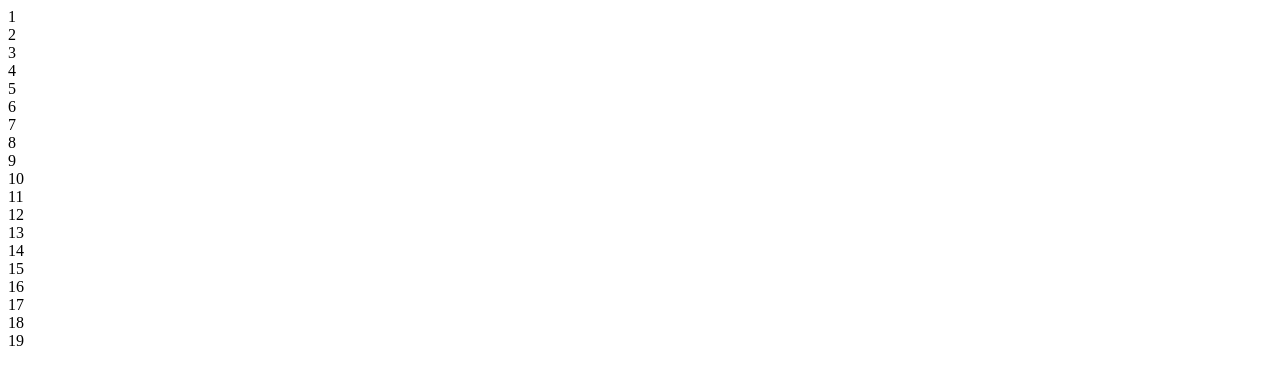
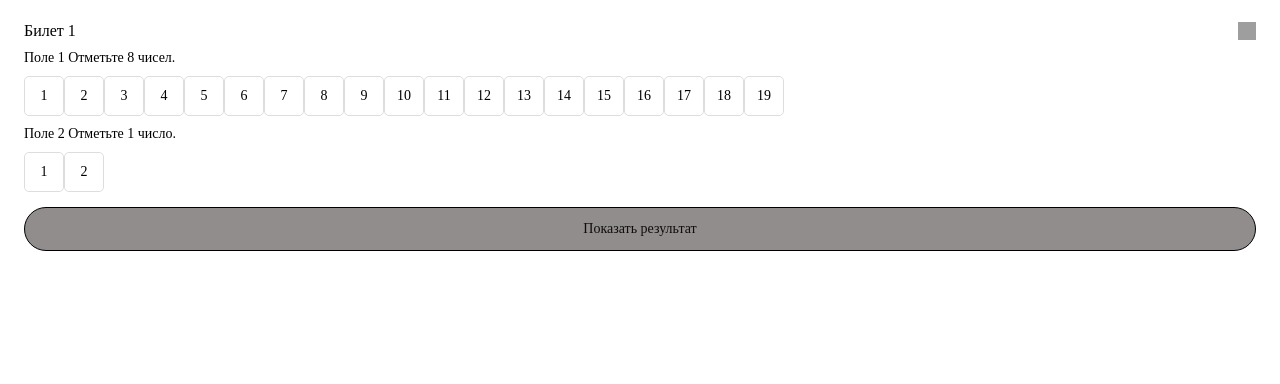
Before and after one commit to PerCreate/test, a React (Create React App) app: page / in a window 1280 px wide. Shown: the top 384 px of the page. Built offline with nearby package versions, Linux system fonts and the light colour scheme; grey boxes are pictures that could not be loaded.

Commit message:
continue

```diff
--- a/src/App.js
+++ /dev/null
@@ -1,23 +0,0 @@
-import { useState } from "react";
-import Field from "./Field";
-
-function getRandomNumber(min, max) {
-	return Math.floor(Math.random() * (max - min + 1) + min);
-}
-
-
-function App() {
-	const [firstFieldChosen, setFirstFieldChosen] = useState([]);
-
-	const onChooseFirstField = () => {
-
-	};
-
-	return (
-		<div className="App">
-			<Field range={{ firstNumber: 1, lastNumber: 19 }} onChoose={onChooseFirstField} />
-		</div>
-	);
-}
-
-export default App;
--- /dev/null
+++ b/src/App.jsx
@@ -0,0 +1,124 @@
+import { useEffect } from "react";
+import { useState } from "react";
+import Field from "./Field";
+import { compareValues, debounce, getRandomNumbersObject } from "./Utils";
+
+const winConditions = [
+	{
+		firstField: 4,
+	},
+	{
+		firstField: 3,
+		secondField: 1,
+	},
+];
+
+function App() {
+	const [firstFieldChosen, setFirstFieldChosen] = useState([]);
+	const [secondFieldChosen, setSecondFieldChosen] = useState([]);
+	const [isResultAvailable, setResultAvailable] = useState(false);
+	const [error, setError] = useState(null);
+	const [randomNumbers, setRandomNumbers] = useState(getRandomNumbersObject());
+
+	useEffect(() => {
+		if (firstFieldChosen.length === 8 && secondFieldChosen.length === 1) {
+			setResultAvailable(true);
+		} else {
+			setResultAvailable(false);
+		}
+	}, [firstFieldChosen, secondFieldChosen]);
+
+	const onChooseFirstField = (cell, doUnsetCell) => {
+		if (doUnsetCell) {
+			setFirstFieldChosen((prev) => [...prev.filter((cellChosen) => cellChosen !== cell)]);
+			return;
+		}
+		setFirstFieldChosen((prev) => [...prev, cell]);
+	};
+
+	const onChooseSecondField = (cell, doUnsetCell) => {
+		if (doUnsetCell) {
+			setSecondFieldChosen((prev) => [...prev.filter((cellChosen) => cellChosen !== cell)]);
+			return;
+		}
+		setSecondFieldChosen((prev) => [...prev, cell]);
+	};
+
+	const getResult = async () => {
+		if (!isResultAvailable) {
+			return;
+		}
+		const userChoice = {
+			firstField: [...firstFieldChosen],
+			secondField: [...secondFieldChosen],
+		};
+		const isTicketWon = compareValues(userChoice, randomNumbers, winConditions);
+		await sentRequest(userChoice, isTicketWon, 2);
+	};
+
+	const sentRequest = async (userChoice, isTicketWon, repeat) => {
+		let currentTry = 1;
+		const get = async () => {
+			try {
+				await fetch("https://rocknblock.io/", {
+					method: "POST",
+					headers: {
+						"Content-Type": "application/json",
+					},
+					body: JSON.stringify({ ...userChoice, isTicketWon }),
+				});
+			} catch (e) {
+				if (currentTry <= repeat) {
+					setTimeout(() => get(), 2000);
+				} else {
+					setError(e);
+				}
+			}
+		};
+
+		get();
+	};
+
+	const randomNumbersHandler = () => {
+		setRandomNumbers(getRandomNumbersObject());
+	};
+
+	return (
+		<div className="App">
+			<div className="Ticket">
+				<div className="title">Билет 1</div>
+				<div className="wand" onClick={() => randomNumbersHandler()}></div>
+			</div>
+			<div className="Ticket-info">Поле 1 Отметьте 8 чисел.</div>
+			<Field
+				range={{ firstNumber: 1, lastNumber: 19 }}
+				maxChoose={8}
+				currentChosen={firstFieldChosen}
+				onChoose={onChooseFirstField}
+			/>
+			<div className="Ticket-info">Поле 2 Отметьте 1 число.</div>
+			<Field
+				range={{ firstNumber: 1, lastNumber: 2 }}
+				maxChoose={1}
+				currentChosen={secondFieldChosen}
+				onChoose={onChooseSecondField}
+			/>
+			<div
+				className={`Result ${isResultAvailable ? "" : "_disable"}`}
+				onClick={() => getResult()}
+			>
+				Показать результат
+			</div>
+			{error && (
+				<div className="Error">
+					{error}
+					<div className="close" onClick={() => setError(null)}>
+						Close
+					</div>
+				</div>
+			)}
+		</div>
+	);
+}
+
+export default App;
--- a/src/App.scss
+++ b/src/App.scss
@@ -0,0 +1,81 @@
+* {
+	box-sizing: border-box;
+}
+
+.App {
+	position: relative;
+	padding: 14px 16px;
+	font-size: 14px;
+
+	.Ticket {
+		position: relative;
+		font-size: 16px;
+		&-info {
+			margin-top: 10px;
+			margin-bottom: 10px;
+			font-size: 14px;
+		}
+
+		.wand {
+			position: absolute;
+			right: 0;
+			top: 0;
+			width: 18px;
+			height: 18px;
+			background: url("/img/magic-wand.svg") no-repeat center;
+			cursor: pointer;
+		}
+	}
+
+	.Field {
+		display: flex;
+		flex-wrap: wrap;
+		overflow: hidden;
+
+		&-cell {
+			display: flex;
+			align-items: center;
+			justify-content: center;
+			border: 1px solid #dddddd;
+			box-sizing: border-box;
+			border-radius: 5px;
+			width: 40px;
+			height: 40px;
+			flex-shrink: 0;
+			flex-grow: 0;
+
+			&._chosen {
+				transform: scale(0.9);
+				background: #ffd205;
+				border: none;
+				// border-radius: 5px;
+			}
+		}
+	}
+
+	.Result {
+		margin-top: 15px;
+		padding: 13px 26px;
+		border: 1px solid #000000;
+		border-radius: 40px;
+		text-align: center;
+
+		&._disable {
+			background-color: #928d8d;
+			color: #0e0d0d;
+			cursor: default;
+		}
+	}
+
+	.Error {
+		position: absolute;
+		left: 0;
+		bottom: -50px;
+		display: flex;
+		justify-content: space-between;
+		padding: 10px 15px;
+		background-color: red;
+		color: #fff;
+		width: 100%;
+	}
+}
--- a/src/Field.jsx
+++ b/src/Field.jsx
@@ -1,7 +1,7 @@
 import { useState } from "react";
 import { useEffect } from "react";
 
-const Field = ({ range, onChoose }) => {
+const Field = ({ range, onChoose, maxChoose, currentChosen }) => {
 	const [field, setField] = useState([]);
 	const { firstNumber, lastNumber } = range;
 
@@ -13,11 +13,22 @@ const Field = ({ range, onChoose }) => {
 		setField(tempField);
 	}, [firstNumber, lastNumber]);
 
+	const onChooseCell = (cell, doUnsetCell) => {
+		if (currentChosen.length < maxChoose || doUnsetCell) {
+			onChoose(cell, doUnsetCell);
+		}
+	};
+
 	return (
 		<div className="Field">
 			{field.map((cell, index) => {
+				const chosen = currentChosen.includes(cell);
 				return (
-					<div onClick={onChoose(cell)} key={cell + index} className="Field-cell">
+					<div
+						onClick={() => onChooseCell(cell, chosen)}
+						key={cell + index}
+						className={`Field-cell ${chosen ? "_chosen" : ""}`}
+					>
 						{cell}
 					</div>
 				);
--- /dev/null
+++ b/src/Utils.js
@@ -0,0 +1,76 @@
+
+export function getRandomNumbers(min, max, numberCount) {
+	var arr = [];
+
+	const getRandomNumber = () => {
+		const temp = Math.floor(Math.random() * (max - min + 1) + min);
+		if (arr.includes(temp)) return getRandomNumber();
+		else return temp;
+	};
+
+	for (let index = 0; index < numberCount; index++) {
+		const number = getRandomNumber();
+		arr.push(number);
+	}
+	return arr;
+}
+
+export const getRandomNumbersObject = () => ({
+	firstField: [...getRandomNumbers(1, 19, 8)],
+	secondField: [...getRandomNumbers(1, 2, 1)],
+});
+
+const winConditionsDefault = [
+	{
+		firstField: 4,
+	},
+	{
+		firstField: 3,
+		secondField: 1,
+	},
+];
+
+export function compareValues(userChoice, randomChoice, winConditions = winConditionsDefault) {
+	const fieldsUser = Object.keys(userChoice);
+	const fieldsRandom = Object.keys(randomChoice);
+	if (fieldsUser.length !== fieldsRandom.length) throw new Error("Fields aren't equal");
+
+	const result = {};
+
+	fieldsUser.forEach((field) => {
+		if (!randomChoice[field]) throw new Error(`random choice hasn\'t ${field} field`);
+		const intersections = userChoice[field].filter((number) => {
+			return randomChoice[field].includes(number);
+		});
+
+		result[field] = intersections.length;
+	});
+
+	for (let index = 0; index < winConditionsDefault.length; index++) {
+		const condition = winConditionsDefault[index];
+		const condFields = Object.keys(condition);
+
+		const tempResult = condFields.filter((field) => {
+			return result[field] >= condition[field];
+		});
+
+		if (condFields.length === tempResult.length) {
+			return true;
+		}
+	}
+
+	return false;
+}
+
+export function debounce(fn, delay) {
+	var timer = null;
+	console.log(fn);
+	return function () {
+		var context = this;
+		var args = arguments;
+		clearTimeout(timer);
+		timer = setTimeout(() => {
+			fn.apply(context, args);
+		}, delay);
+	};
+}
--- a/src/index.js
+++ b/src/index.js
@@ -1,6 +1,7 @@
 import React from 'react';
 import ReactDOM from 'react-dom';
 import App from './App';
+import './App.scss';
 import reportWebVitals from './reportWebVitals';
 
 ReactDOM.render(
```
Also changed, not shown: src/img/magic-wand.svg (added), 1 other file (tests, documents, lock files or other folders).
